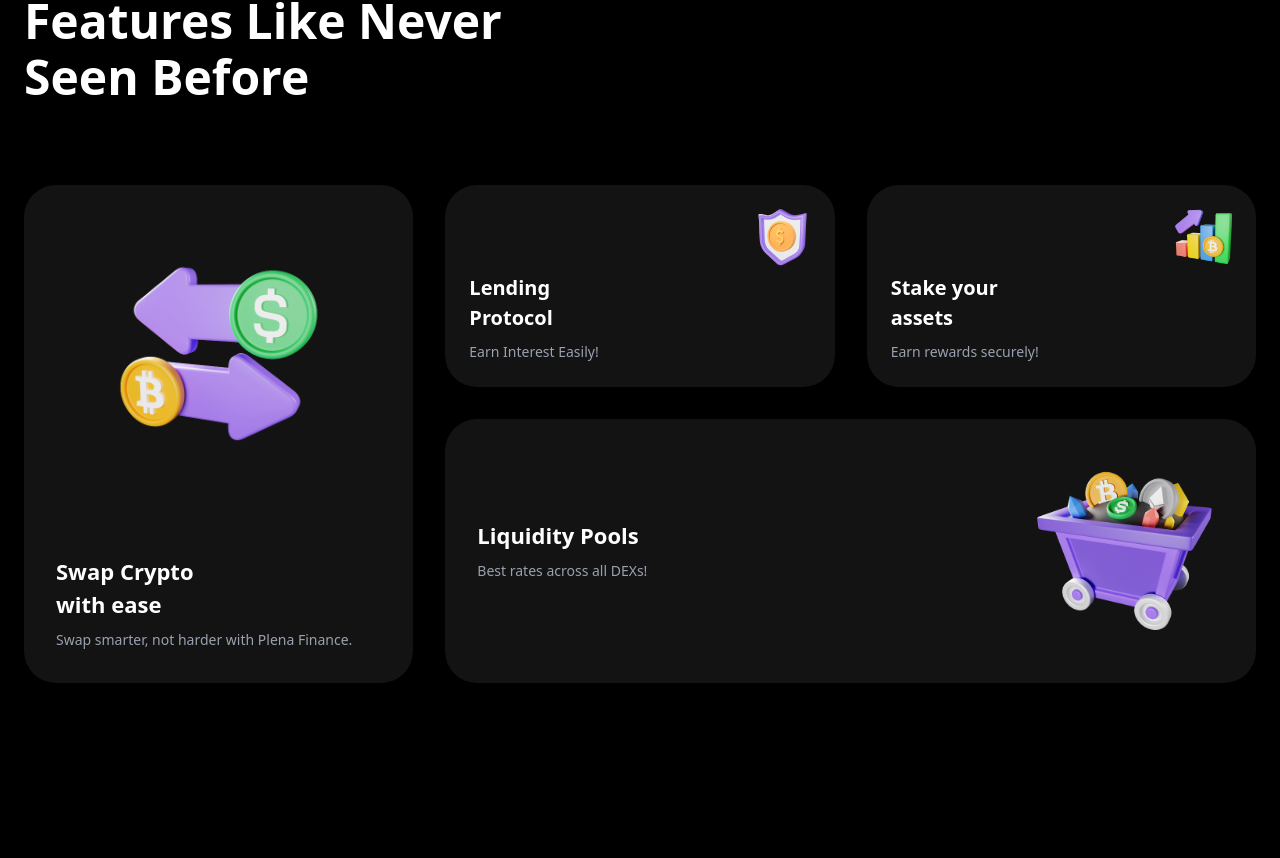
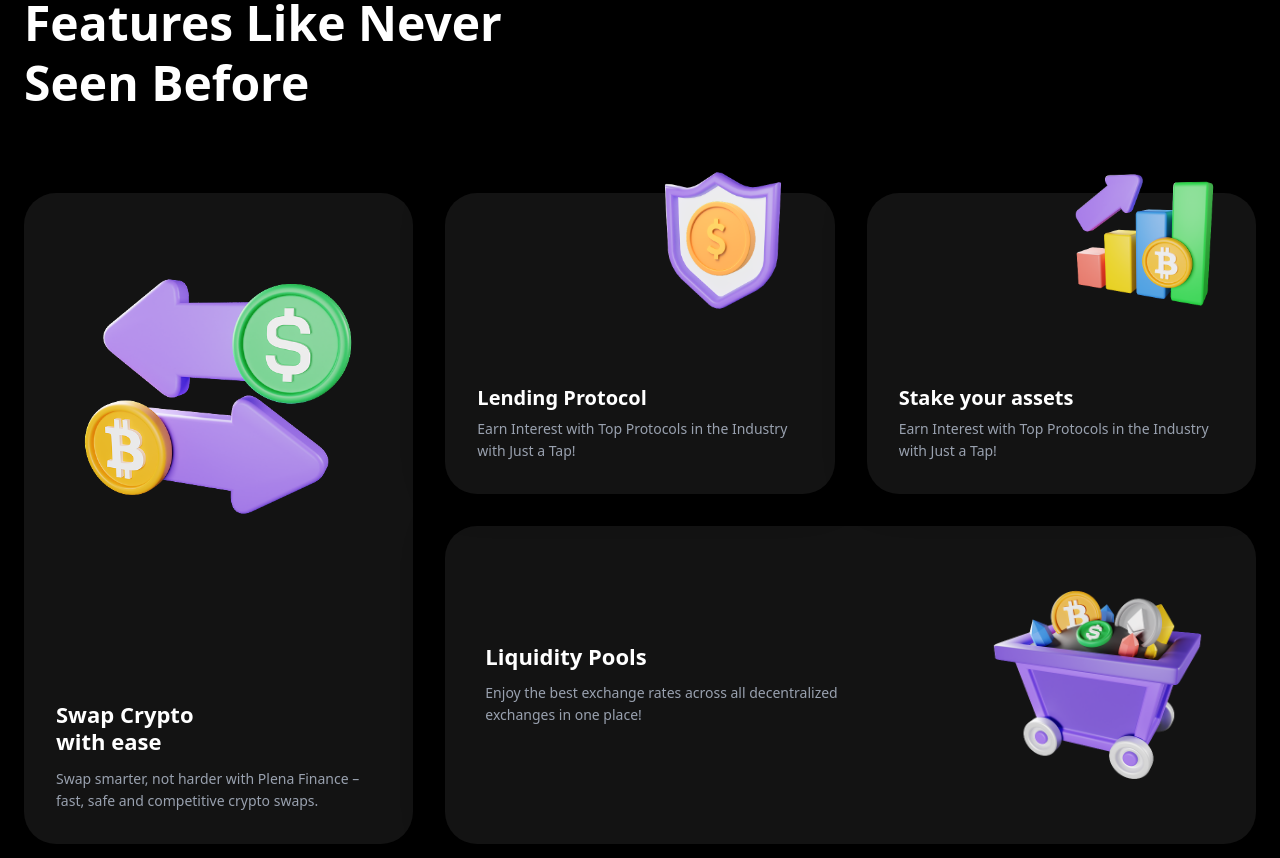
Before and after one commit to yashsharma499/figma-ui, a React (Vite) app: page / in a window 1280 px wide. Shown: the part 5505-6363 px from the top of the page. Built offline with nearby package versions, Linux system fonts and the light colour scheme.

Commit message:
Fixed the feedbacks

```diff
--- a/src/components/FasteSwap.jsx
+++ b/src/components/FasteSwap.jsx
@@ -7,16 +7,15 @@ export default function FasterSwap() {
         {/* ================= MOBILE ================= */}
         <div className="flex flex-col lg:hidden overflow-hidden">
 
-  {/* ⚡ + Faster together aligned left */}
+
           <div className="w-full flex">
             <h1 className="text-white font-extrabold text-[44px] leading-none flex items-center">
-      <span className="text-yellow-400 text-[46px] mr-[0px]">⚡</span> {/* No gap now */}
+              <span className="text-yellow-400 text-[46px] mr-0">⚡</span>
               Faster
             </h1>
           </div>
 
-  {/* Transactions slightly right for stagger effect */}
-  <div className="w-full flex justify-start mt-2 ml-15">  {/* Adjust ml-10 for exact position */}
+          <div className="w-full flex justify-start mt-2 ml-15">
             <h1 className="text-white font-extrabold text-[44px] leading-none">
               Transactions
             </h1>
@@ -31,16 +30,16 @@ export default function FasterSwap() {
         {/* ================= DESKTOP ================= */}
         <div className="hidden lg:block relative">
 
-          {/* LEFT TEXT */}
-          <div className="absolute top-24 left-12 z-10">
+
+          <div className="absolute top-24 left-28 z-[1]">
             <h1 className="flex items-center gap-4 text-white font-extrabold text-[96px] leading-none">
               <span className="text-yellow-400">⚡</span>
-              Faster
+              Faste
             </h1>
           </div>
 
-          {/* CENTER PHONE — SLIGHTLY TOWARDS FASTER */}
-          <div className="flex justify-center z-20 relative -translate-x-15">
+          {/* PHONE — stays above text */}
+          <div className="flex justify-center z-20 relative -translate-x-12">
             <img
               src="/phone.png"
               alt="Phone UI"
--- a/src/components/FeaturesSection.jsx
+++ b/src/components/FeaturesSection.jsx
@@ -1,57 +1,82 @@
 
 export default function FeaturesSection() {
   return (
-    <section
-      className="w-full bg-black flex justify-center
-                 py-8 sm:py-10 lg:py-[120px]"  // mobile small margin restored
-    >
-      <div className="w-full max-w-[1328px] px-5 sm:px-6">
+    <section className="w-full bg-black flex justify-center py-14 lg:py-[120px]">
+      <div className="w-full max-w-[1328px] px-4 sm:px-6">
 
-        <h2 className="text-white text-[32px] sm:text-[40px] lg:text-[48px] font-bold leading-tight lg:leading-[56px]
-                       mb-8 sm:mb-10 lg:mb-[80px]">
+        {/* Heading */}
+        <h2 className="text-white font-bold text-[32px] sm:text-[40px] lg:text-[48px] leading-tight mb-10 lg:mb-[80px]">
           Features Like Never
-          <br />
-          Seen Before
+          <br /> Seen Before
         </h2>
 
         <div className="grid grid-cols-1 sm:grid-cols-2 lg:grid-cols-3 gap-6 lg:gap-8">
 
-          {/* LEFT Card */}
-          <div className="lg:row-span-2 bg-[rgba(32,32,32,0.6)] rounded-[32px] p-6 lg:p-8 flex flex-col justify-between">
-            <div className="flex justify-center mt-4">
-              <img src="/bitcoin-to-dollar-exchnage 1.png" className="w-[180px] sm:w-[200px] lg:w-[240px]" />
+          {/* Swap Crypto (BIG) */}
+          <div className="lg:row-span-2 bg-[#1c1c1c]/70 rounded-[32px] p-8 flex flex-col justify-between shadow-[0_0_40px_rgba(0,0,0,0.45)]">
+            <div className="flex justify-center mt-2">
+              <img
+                src="/bitcoin-to-dollar-exchnage 1.png"
+                className="w-[326px] h-[326px] object-contain"
+              />
             </div>
-            <div className="mt-6">
-              <h3 className="text-white text-[20px] lg:text-[22px] font-semibold mb-2">
+
+            <div className="mt-10">
+              <h3 className="text-white text-[22px] font-semibold leading-tight mb-3">
                 Swap Crypto<br/>with ease
               </h3>
-              <p className="text-gray-400 text-[14px] leading-[22px]">Swap smarter, not harder with Plena Finance.</p>
+              <p className="text-gray-400 text-sm leading-[22px]">
+                Swap smarter, not harder with Plena Finance – fast,
+                safe and competitive crypto swaps.
+              </p>
             </div>
           </div>
 
-          {/* Others remain unchanged */}
-          <div className="relative bg-[rgba(32,32,32,0.6)] rounded-[32px] p-6">
-            <img src="/lending.png" className="absolute top-4 right-4 w-[52px] sm:w-[60px] lg:w-[72px]" />
-            <div className="pt-[64px]">
-              <h3 className="text-white text-[18px] lg:text-[20px] font-semibold mb-2">Lending<br/>Protocol</h3>
-              <p className="text-gray-400 text-[14px] leading-[22px]">Earn Interest Easily!</p>
+         {/* Lending Protocol */}
+<div className="relative bg-[#1c1c1c]/70 rounded-[32px] p-8 shadow-[0_0_40px_rgba(0,0,0,0.45)] overflow-visible">
+  <img
+    src="/lending.png"
+    className="absolute -top-10 right-6 w-[174px] h-[174px] object-contain"  // moved up
+  />
+  <div className="pt-[160px]">
+    <h3 className="text-white text-[20px] font-semibold leading-tight mb-2">
+      Lending Protocol
+    </h3>
+    <p className="text-gray-400 text-sm leading-[22px]">
+      Earn Interest with Top Protocols in the Industry with Just a Tap!
+    </p>
+  </div>
+</div>
+
+<div className="relative bg-[#1c1c1c]/70 rounded-[32px] p-8 shadow-[0_0_40px_rgba(0,0,0,0.45)] overflow-visible">
+  <img
+    src="/stake.png"
+    className="absolute -top-10 right-6 w-[174px] h-[174px] object-contain"
+  />
+  <div className="pt-[160px]">
+    <h3 className="text-white text-[20px] font-semibold leading-tight mb-2">
+      Stake your assets
+    </h3>
+    <p className="text-gray-400 text-sm leading-[22px]">
+      Earn Interest with Top Protocols in the Industry with Just a Tap!
+    </p>
+  </div>
+</div>
+          {/* Liquidity Pools */}
+          <div className="sm:col-span-2 bg-[#1c1c1c]/70 rounded-[32px] p-8 lg:p-10 flex items-center justify-between gap-6 shadow-[0_0_40px_rgba(0,0,0,0.45)]">
+            <div className="max-w-[380px]">
+              <h3 className="text-white text-[22px] font-semibold leading-tight mb-3">
+                Liquidity Pools
+              </h3>
+              <p className="text-gray-400 text-sm leading-[22px]">
+                Enjoy the best exchange rates across all decentralized exchanges in one place!
+              </p>
             </div>
-          </div>
 
-          <div className="relative bg-[rgba(32,32,32,0.6)] rounded-[32px] p-6">
-            <img src="/stake.png" className="absolute top-4 right-4 w-[52px] sm:w-[60px] lg:w-[72px]" />
-            <div className="pt-[64px]">
-              <h3 className="text-white text-[18px] lg:text-[20px] font-semibold mb-2">Stake your<br/>assets</h3>
-              <p className="text-gray-400 text-[14px] leading-[22px]">Earn rewards securely!</p>
-            </div>
-          </div>
-
-          <div className="sm:col-span-2 bg-[rgba(32,32,32,0.6)] rounded-[32px] p-6 lg:p-8 flex items-center justify-between gap-6">
-            <div className="max-w-[360px]">
-              <h3 className="text-white text-[20px] lg:text-[22px] font-semibold mb-2">Liquidity Pools</h3>
-              <p className="text-gray-400 text-[14px] leading-[22px]">Best rates across all DEXs!</p>
-            </div>
-            <img src="/mining-cart 1.png" className="w-[140px] sm:w-[160px] lg:w-[200px]" />
+            <img
+              src="/mining-cart 1.png"
+              className="w-[238px] h-[238px] object-contain"
+            />
           </div>
 
         </div>
```
Also changed, not shown: src/components/CryptoPortfolioCTA.jsx (+30 -50 lines). Lines whose indentation alone changed are shown as unchanged.
